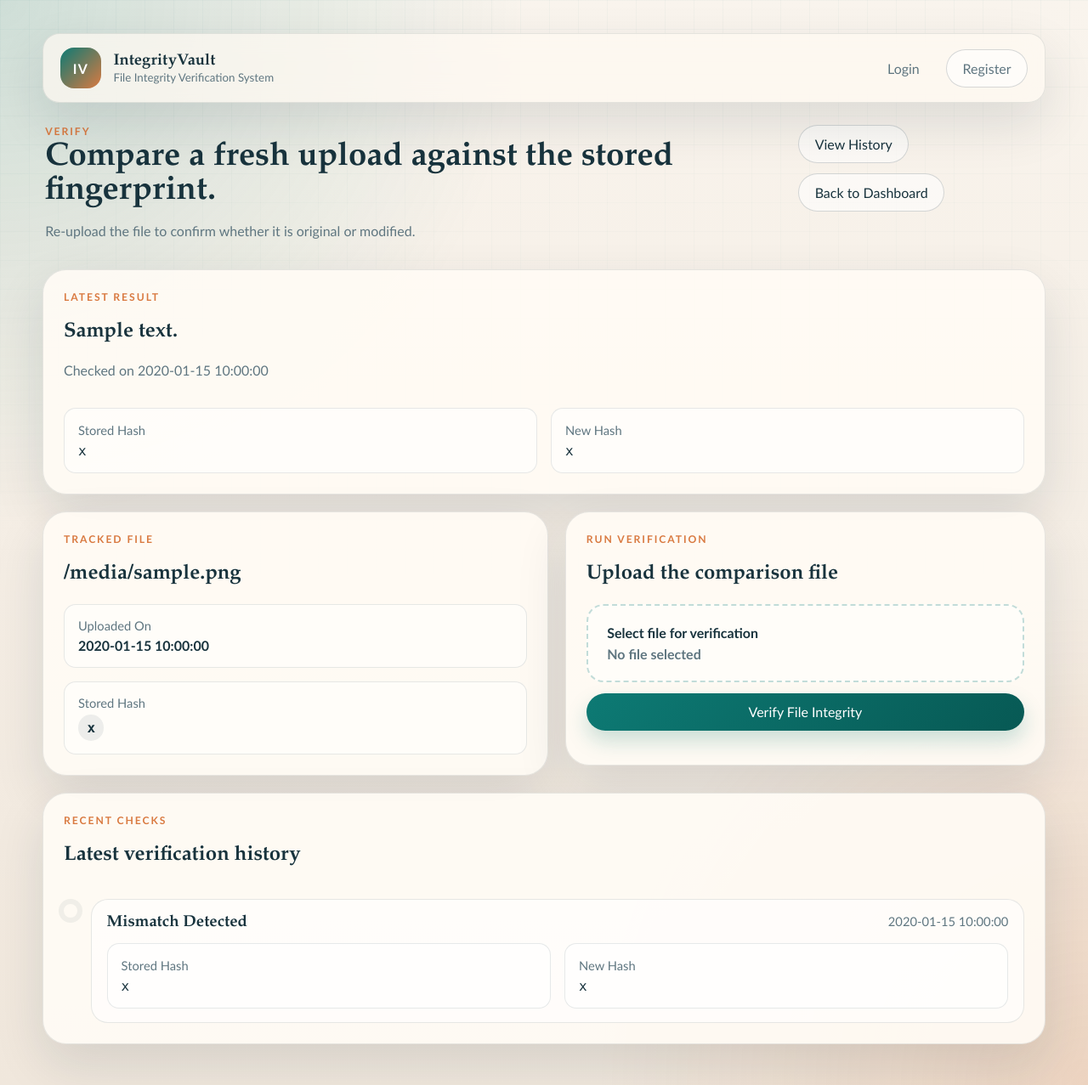
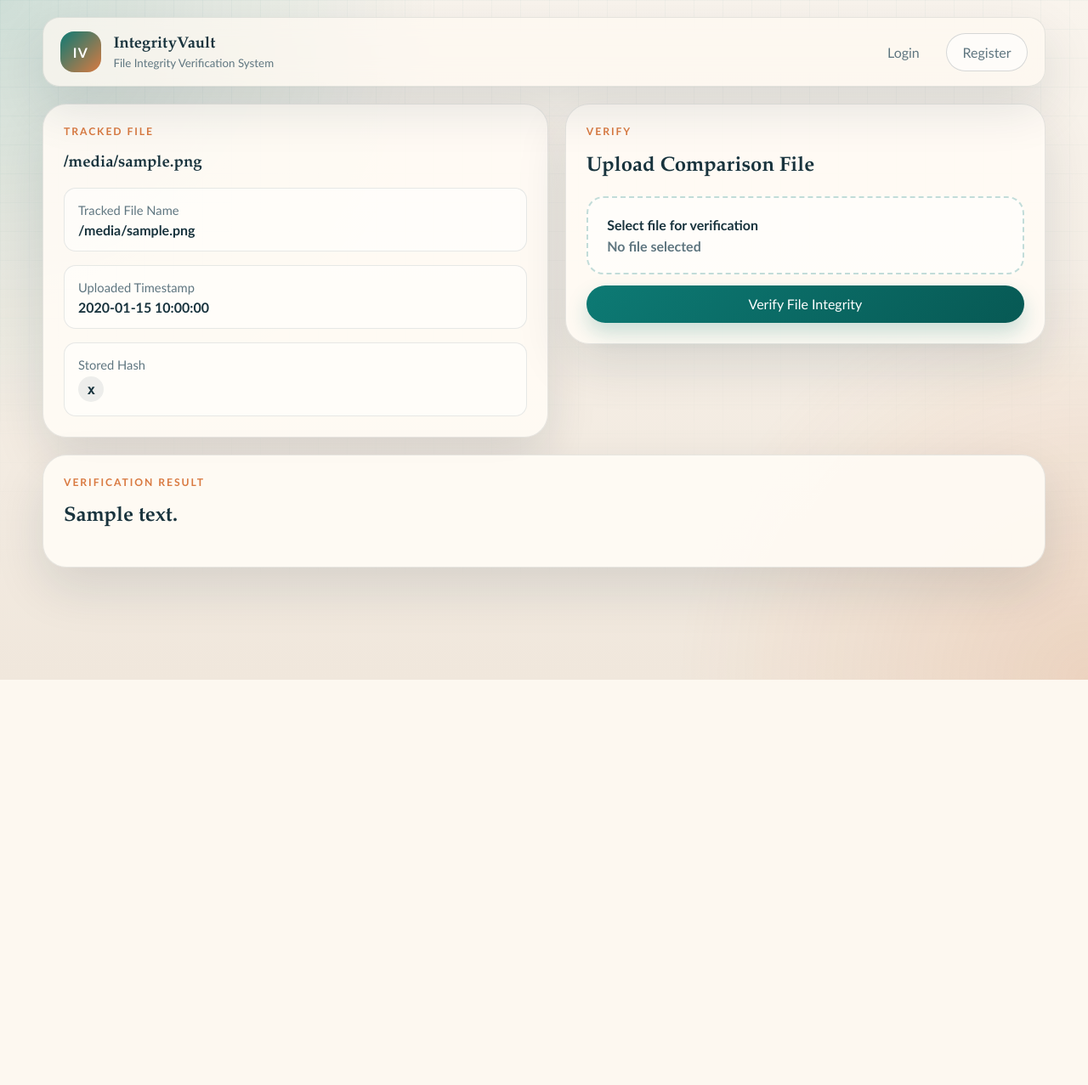
Before and after one commit to sangeethsanthosh-git/file-integrity, a Flask app: template templates/verify.html in a window 1280 px wide; the page is wider, and only the part inside the window is pictured. Shown: that part at 85% size. After the commit the page ends 800 px from the top of that part, so only its background shows below. Run offline with Flask 3, Linux system fonts and the light colour scheme; the template is opened without the code that fills it: most values are stand-ins (such as "Sample title", 1, 10 or a date in 2020).

Commit message:
simplify verification compare flow

```diff
--- a/app.py
+++ b/app.py
@@ -361,35 +361,12 @@ def verify_file(file_id: int):
 
         feedback = build_verification_feedback(file_id, result, stored_hash, new_hash, timestamp)
         session["verification_feedback"] = feedback
-        flash(feedback["message"], "success" if result == "match" else "error")
         return redirect(url_for("verify_file", file_id=file_id))
 
     feedback = session.pop("verification_feedback", None)
     if feedback and feedback.get("file_id") != file_id:
         session["verification_feedback"] = feedback
         feedback = None
-
-    history_rows = get_db().execute(
-        """
-        SELECT id, old_hash, new_hash, result, timestamp
-        FROM verification_logs
-        WHERE file_id = ?
-        ORDER BY timestamp DESC, id DESC
-        LIMIT 5
-        """,
-        (file_id,),
-    ).fetchall()
-
-    recent_history = [
-        {
-            "id": row["id"],
-            "old_hash": shorten_hash(decrypt_hash_value(row["old_hash"])),
-            "new_hash": shorten_hash(decrypt_hash_value(row["new_hash"])),
-            "result": row["result"],
-            "timestamp": row["timestamp"],
-        }
-        for row in history_rows
-    ]
 
     return render_template(
         "verify.html",
@@ -400,48 +377,14 @@ def verify_file(file_id: int):
             "hash_display": shorten_hash(stored_hash),
         },
         feedback=feedback,
-        recent_history=recent_history,
     )
 
 
 @app.route("/history/<int:file_id>")
 @login_required
 def history(file_id: int):
-    tracked_file = get_user_file(file_id)
-    history_rows = get_db().execute(
-        """
-        SELECT id, old_hash, new_hash, result, timestamp
-        FROM verification_logs
-        WHERE file_id = ?
-        ORDER BY timestamp DESC, id DESC
-        """,
-        (file_id,),
-    ).fetchall()
-
-    history_entries = [
-        {
-            "id": row["id"],
-            "old_hash": shorten_hash(decrypt_hash_value(row["old_hash"])),
-            "new_hash": shorten_hash(decrypt_hash_value(row["new_hash"])),
-            "result": row["result"],
-            "result_message": "File Verified – No Changes Detected"
-            if row["result"] == "match"
-            else "Warning: File Modified",
-            "timestamp": row["timestamp"],
-        }
-        for row in history_rows
-    ]
-
-    return render_template(
-        "history.html",
-        tracked_file={
-            "id": tracked_file["id"],
-            "file_name": tracked_file["file_name"],
-            "upload_time": tracked_file["upload_time"],
-            "hash_display": shorten_hash(decrypt_hash_value(tracked_file["hash_value"])),
-        },
-        history_entries=history_entries,
-    )
+    get_user_file(file_id)
+    return redirect(url_for("verify_file", file_id=file_id))
 
 
 @app.errorhandler(413)
--- a/static/css/styles.css
+++ b/static/css/styles.css
@@ -240,8 +240,7 @@ h3 {
 
 .page-header,
 .page-toolbar,
-.section-head,
-.timeline-head {
+.section-head {
     display: flex;
     align-items: flex-start;
     justify-content: space-between;
@@ -272,10 +271,6 @@ h3 {
     margin-bottom: 1rem;
 }
 
-.timeline-head {
-    align-items: baseline;
-}
-
 .eyebrow {
     margin: 0;
     text-transform: uppercase;
@@ -293,7 +288,6 @@ h3 {
 .empty-state p,
 .file-picker-text,
 .stat-card span,
-.timeline-head span,
 .simple-list,
 .brand small {
     color: var(--muted);
@@ -563,9 +557,7 @@ h3 {
     padding: 1rem 0 0.2rem;
 }
 
-.empty-state h3,
-.timeline-head h2,
-.timeline-head h3 {
+.empty-state h3 {
     margin: 0;
 }
 
@@ -573,46 +565,6 @@ h3 {
     display: flex;
     flex-wrap: wrap;
     gap: 0.75rem;
-}
-
-.timeline {
-    display: grid;
-    gap: 1.1rem;
-}
-
-.timeline-item {
-    display: grid;
-    grid-template-columns: auto 1fr;
-    gap: 1rem;
-    align-items: start;
-}
-
-.timeline-marker {
-    width: 16px;
-    height: 16px;
-    border-radius: 50%;
-    margin-top: 0.4rem;
-    box-shadow: 0 0 0 6px rgba(24, 51, 61, 0.06);
-}
-
-.timeline-marker-match {
-    background: var(--success);
-}
-
-.timeline-marker-mismatch {
-    background: var(--warning);
-}
-
-.timeline-content {
-    min-width: 0;
-    padding: 1rem 1.1rem;
-    border-radius: var(--radius-lg);
-    border: 1px solid var(--line);
-    background: rgba(255, 255, 255, 0.52);
-}
-
-.timeline-head span {
-    font-size: 0.92rem;
 }
 
 @keyframes rise-in {
@@ -642,8 +594,7 @@ h3 {
 
     .page-header,
     .page-toolbar,
-    .section-head,
-    .timeline-head {
+    .section-head {
         flex-direction: column;
     }
 }
@@ -673,8 +624,7 @@ h3 {
 
     .page-header,
     .page-toolbar,
-    .section-head,
-    .timeline-head {
+    .section-head {
         align-items: stretch;
     }
 
@@ -733,15 +683,6 @@ h3 {
         min-width: 0;
     }
 
-    .timeline-item {
-        grid-template-columns: 1fr;
-        gap: 0.75rem;
-    }
-
-    .timeline-marker {
-        display: none;
-    }
-
     .page-header h1,
     .page-toolbar h1 {
         font-size: clamp(1.45rem, 7vw, 1.9rem);
--- a/templates/dashboard.html
+++ b/templates/dashboard.html
@@ -62,7 +62,6 @@
                             <td>{{ file.last_checked or "Not checked yet" }}</td>
                             <td class="actions-cell">
                                 <a class="secondary-button" href="{{ url_for('verify_file', file_id=file.id) }}">Verify</a>
-                                <a class="ghost-button" href="{{ url_for('history', file_id=file.id) }}">History</a>
                             </td>
                         </tr>
                     {% endfor %}
--- a/templates/verify.html
+++ b/templates/verify.html
@@ -3,45 +3,17 @@
 {% block title %}Verify File | IntegrityVault{% endblock %}
 
 {% block content %}
-<section class="page-header">
-    <div>
-        <p class="eyebrow">Verify</p>
-        <h1>Compare a fresh upload against the stored fingerprint.</h1>
-        <p class="supporting-copy">Re-upload the file to confirm whether it is original or modified.</p>
-    </div>
-    <div class="header-actions">
-        <a class="ghost-button" href="{{ url_for('history', file_id=tracked_file.id) }}">View History</a>
-        <a class="ghost-button" href="{{ url_for('dashboard') }}">Back to Dashboard</a>
-    </div>
-</section>
-
-{% if feedback %}
-    <section class="result-banner result-{{ feedback.result }}">
-        <div>
-            <p class="eyebrow">Latest Result</p>
-            <h2>{{ feedback.message }}</h2>
-            <p class="supporting-copy">Checked on {{ feedback.timestamp }}</p>
-        </div>
-        <div class="hash-compare-grid">
-            <div class="hash-compare-item">
-                <span>Stored Hash</span>
-                <code>{{ feedback.old_hash }}</code>
-            </div>
-            <div class="hash-compare-item">
-                <span>New Hash</span>
-                <code>{{ feedback.new_hash }}</code>
-            </div>
-        </div>
-    </section>
-{% endif %}
-
 <section class="detail-grid">
     <article class="card info-card">
         <p class="eyebrow">Tracked File</p>
-        <h2>{{ tracked_file.file_name }}</h2>
+        <h1>{{ tracked_file.file_name }}</h1>
         <dl class="detail-list">
             <div>
-                <dt>Uploaded On</dt>
+                <dt>Tracked File Name</dt>
+                <dd>{{ tracked_file.file_name }}</dd>
+            </div>
+            <div>
+                <dt>Uploaded Timestamp</dt>
                 <dd>{{ tracked_file.upload_time }}</dd>
             </div>
             <div>
@@ -52,8 +24,8 @@
     </article>
 
     <article class="card">
-        <p class="eyebrow">Run Verification</p>
-        <h2>Upload the comparison file</h2>
+        <p class="eyebrow">Verify</p>
+        <h2>Upload Comparison File</h2>
         <form method="post" enctype="multipart/form-data" class="stacked-form">
             <div class="file-picker">
                 <input
@@ -74,43 +46,12 @@
     </article>
 </section>
 
-<section class="card">
-    <div class="section-head">
+{% if feedback %}
+    <section class="result-banner result-{{ feedback.result }}">
         <div>
-            <p class="eyebrow">Recent Checks</p>
-            <h2>Latest verification history</h2>
+            <p class="eyebrow">Verification Result</p>
+            <h2>{{ feedback.message }}</h2>
         </div>
-    </div>
-
-    {% if recent_history %}
-        <div class="timeline">
-            {% for entry in recent_history %}
-                <article class="timeline-item">
-                    <div class="timeline-marker timeline-marker-{{ entry.result }}"></div>
-                    <div class="timeline-content">
-                        <div class="timeline-head">
-                            <h3>{{ "Matched Original" if entry.result == "match" else "Mismatch Detected" }}</h3>
-                            <span>{{ entry.timestamp }}</span>
-                        </div>
-                        <div class="hash-compare-grid compact">
-                            <div class="hash-compare-item">
-                                <span>Stored Hash</span>
-                                <code>{{ entry.old_hash }}</code>
-                            </div>
-                            <div class="hash-compare-item">
-                                <span>New Hash</span>
-                                <code>{{ entry.new_hash }}</code>
-                            </div>
-                        </div>
-                    </div>
-                </article>
-            {% endfor %}
-        </div>
-    {% else %}
-        <div class="empty-state">
-            <h3>No verification history yet</h3>
-            <p>Your first comparison result will appear here after you run a verification.</p>
-        </div>
-    {% endif %}
-</section>
+    </section>
+{% endif %}
 {% endblock %}
```
